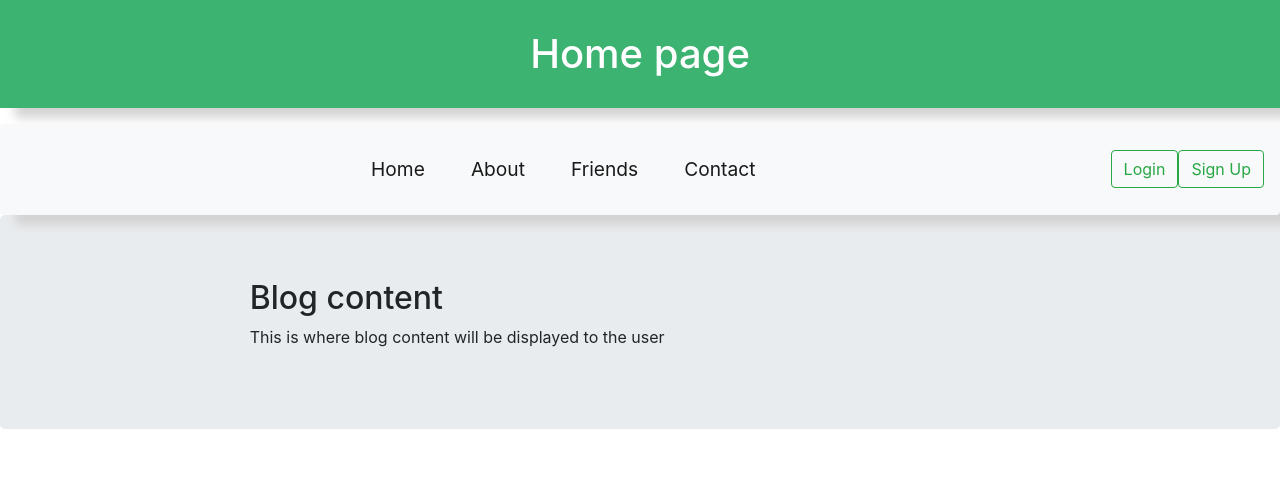
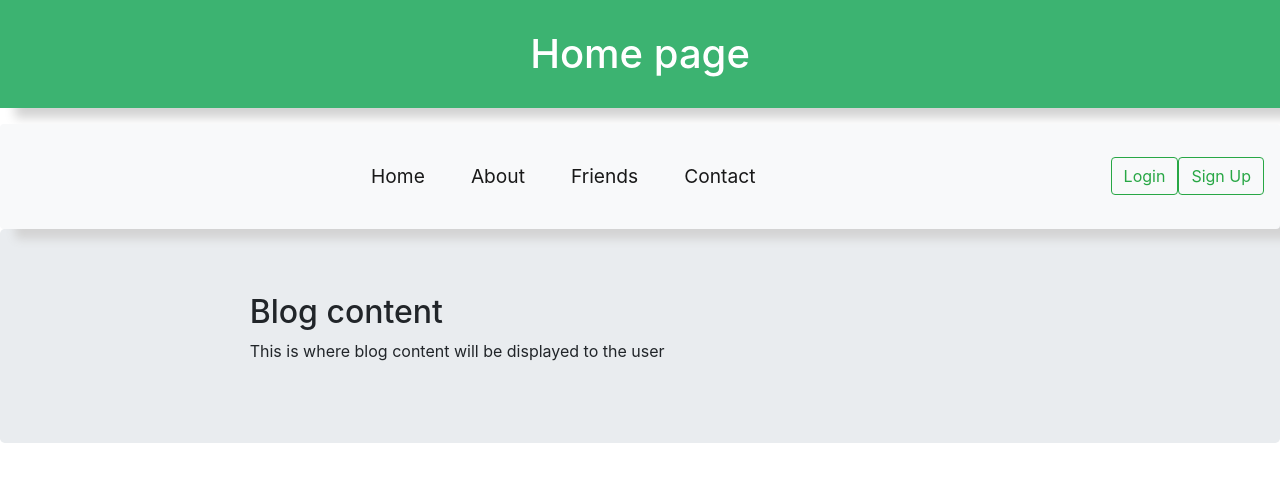
Before and after one commit to connorolry/WebDevProject, a website: page public/index.html in a window 1280 px wide. Drawn offline with nearby package versions, Linux system fonts and the light colour scheme.

Commit message:
linked pages

```diff
--- a/public/styles/style2.css
+++ b/public/styles/style2.css
@@ -5,7 +5,6 @@ body{
 
 h1{
     text-align: center;
-    margin: auto;
     padding: 30px;
     background-color: mediumseagreen;
     color: white;
@@ -16,24 +15,28 @@ ul{
     list-style-type: none;
     margin: auto;
     padding: 0;
+
 }
 li{
+    text-align: center;
     padding: 15px;
 
 }
 
 li a {
+
     display: block;
   text-align: center;
-  padding: 14px 16px;
-  text-decoration: none;
 }
 
 nav{
+    text-align: center;
+    margin: auto;
     font-size: larger;
     box-shadow: 15px 10px 10px lightgray;
 }
-.jumbotron
+a:link, a:visited
 {
-    background-color: white;
+    padding: 15px;
+    color: mediumseagreen;
 }
```
